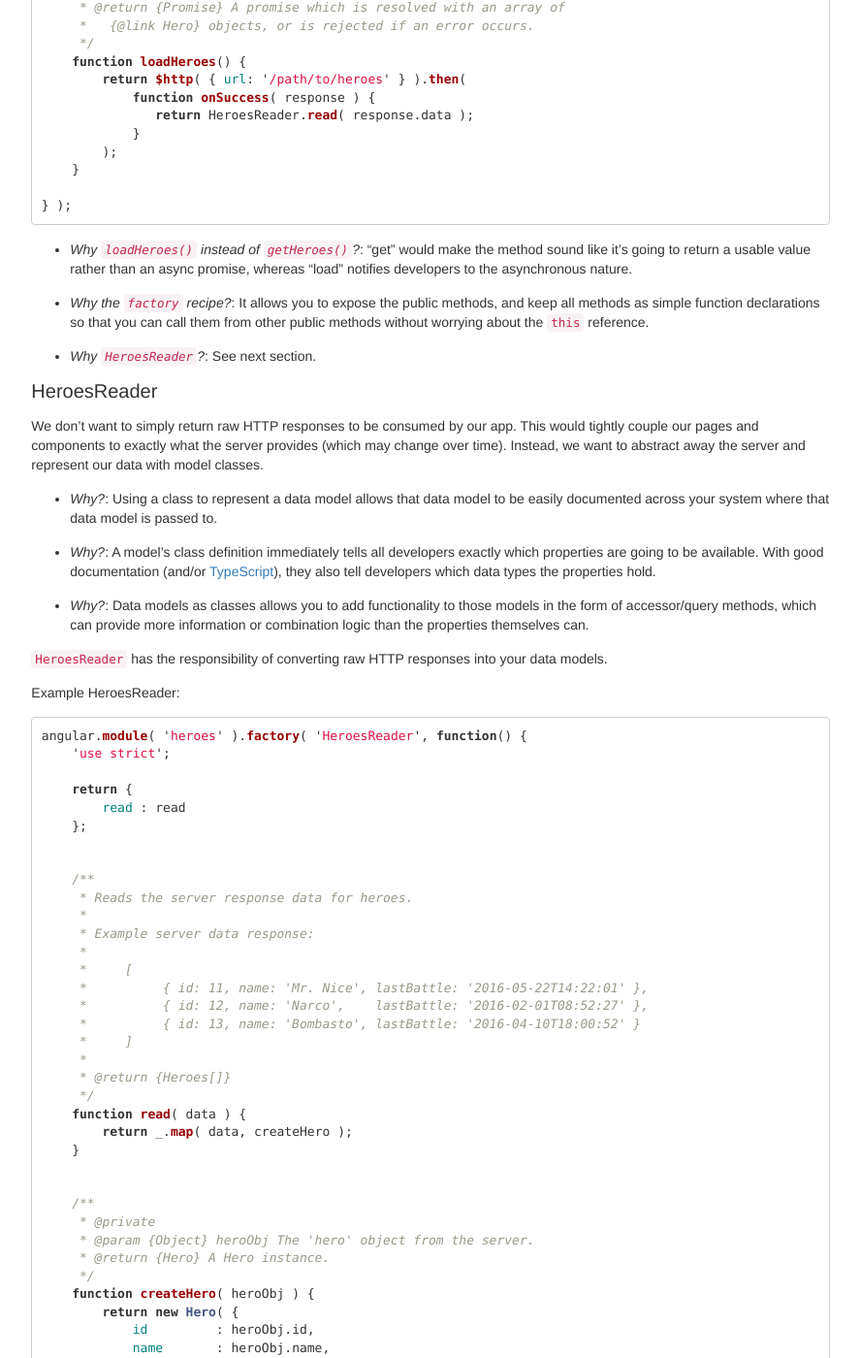
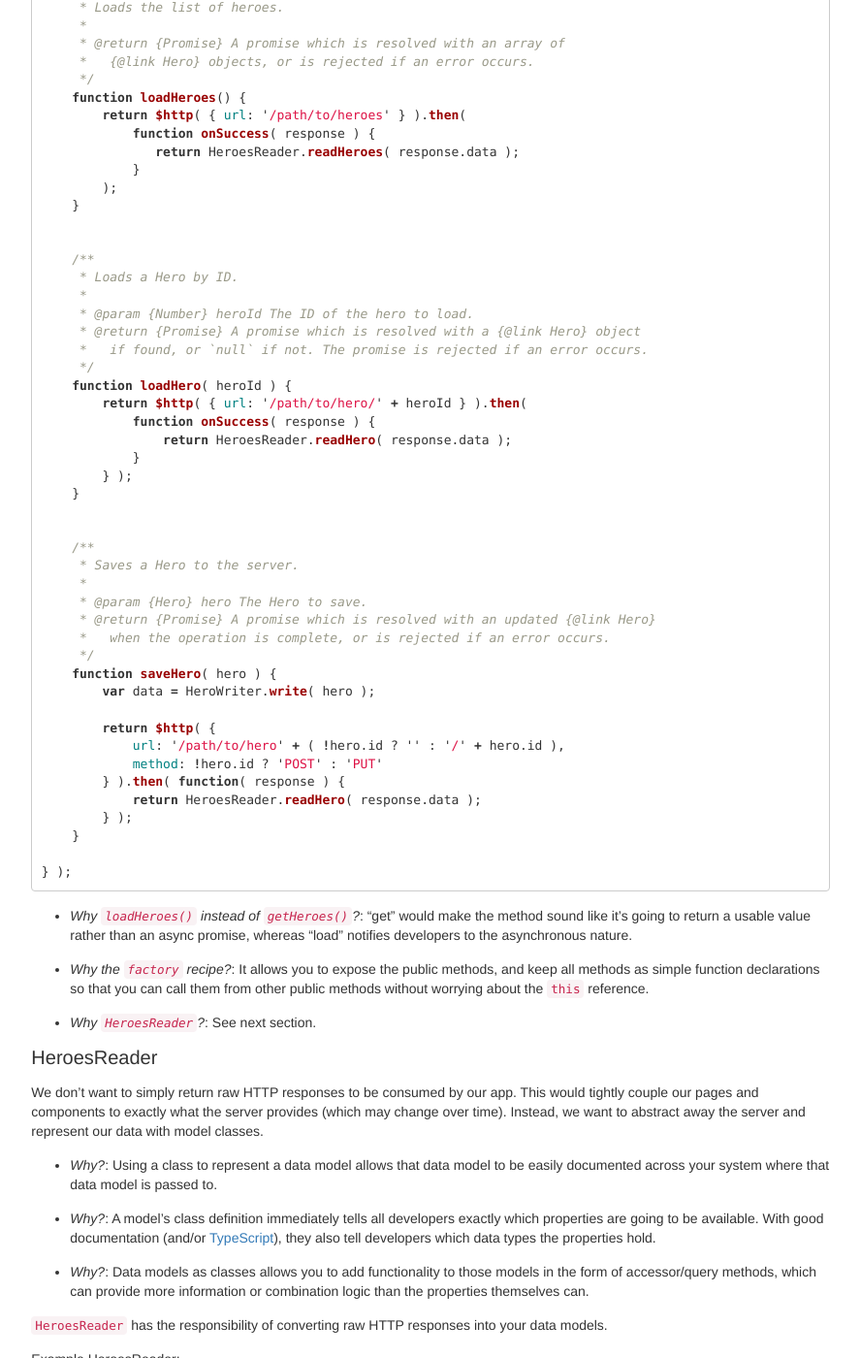
Before and after one commit to gregjacobs/Angular-Architecture, a Jekyll site: the page built from architecture/services.md, in a window 1280 px wide and 1400 px high, scrolled down 1328 px. Shown: the whole window at 97% size, without its empty margins (196-1083 px from the left). Built offline with Jekyll 4.4.1, drawn with Linux system fonts in a browser that asks for light colours; Markdown is read by kramdown in place of the engine named in the settings; comment, search, counter and statistics services are not loaded; some of the changed text lies outside the part shown.

Commit message:
Add a bit more the Services article

````diff
--- a/architecture/services.md
+++ b/architecture/services.md
@@ -39,7 +39,9 @@ angular.module( 'heroes' ).factory( 'HeroesService', function( $http, HeroesRead
 
     // Public API
     return {
-        loadHeroes : loadHeroes
+        loadHeroes : loadHeroes,
+        loadHero   : loadHero,
+        saveHero   : saveHero
     };
 
 
@@ -52,9 +54,44 @@ angular.module( 'heroes' ).factory( 'HeroesService', function( $http, HeroesRead
     function loadHeroes() {
         return $http( { url: '/path/to/heroes' } ).then(
             function onSuccess( response ) {
-               return HeroesReader.read( response.data );
+               return HeroesReader.readHeroes( response.data );
             }
         );
+    }
+
+
+    /**
+     * Loads a Hero by ID.
+     *
+     * @param {Number} heroId The ID of the hero to load.
+     * @return {Promise} A promise which is resolved with a {@link Hero} object
+     *   if found, or `null` if not. The promise is rejected if an error occurs.
+     */
+    function loadHero( heroId ) {
+        return $http( { url: '/path/to/hero/' + heroId } ).then(
+            function onSuccess( response ) {
+                return HeroesReader.readHero( response.data );
+            }
+        } );
+    }
+
+
+    /**
+     * Saves a Hero to the server.
+     *
+     * @param {Hero} hero The Hero to save.
+     * @return {Promise} A promise which is resolved with an updated {@link Hero}
+     *   when the operation is complete, or is rejected if an error occurs.
+     */
+    function saveHero( hero ) {
+        var data = HeroWriter.write( hero );
+
+        return $http( {
+            url: '/path/to/hero' + ( !hero.id ? '' : '/' + hero.id ),
+            method: !hero.id ? 'POST' : 'PUT'
+        } ).then( function( response ) {
+            return HeroesReader.readHero( response.data );
+        } );
     }
 
 } );
@@ -99,15 +136,17 @@ Example HeroesReader:
 angular.module( 'heroes' ).factory( 'HeroesReader', function() {
     'use strict';
 
+    // Public API
     return {
-        read : read
+        readHeroes : readHeroes,
+        readHero   : readHero
     };
 
 
     /**
      * Reads the server response data for heroes.
      *
-     * Example server data response:
+     * Example server response data:
      *
      *     [
      *          { id: 11, name: 'Mr. Nice', lastBattle: '2016-05-22T14:22:01' },
@@ -115,19 +154,25 @@ angular.module( 'heroes' ).factory( 'HeroesReader', function() {
      *          { id: 13, name: 'Bombasto', lastBattle: '2016-04-10T18:00:52' }
      *     ]
      *
+     * @param {Object[]} heroObjs The array of 'hero' objects from the server.
      * @return {Heroes[]}
      */
-    function read( data ) {
-        return _.map( data, createHero );
+    function read( heroObjs ) {
+        return _.map( heroObjs, readHero );
     }
 
 
     /**
-     * @private
+     * Reads the server response data for a single Hero.
+     *
+     * Example server response data:
+     *
+     *     { id: 11, name: 'Mr. Nice', lastBattle: '2016-05-22T14:22:01' }
+     *
      * @param {Object} heroObj The 'hero' object from the server.
      * @return {Hero} A Hero instance.
      */
-    function createHero( heroObj ) {
+    function readHero( heroObj ) {
         return new Hero( {
             id         : heroObj.id,
             name       : heroObj.name,
@@ -163,8 +208,8 @@ angular.module( 'heroes' ).factory( 'HeroesReader', function() {
 #### Hero class
 
 Here's an example of a "class" in ES5, but if you're able, use ES6 classes and
-[Babel](https://babeljs.io) to transpile them into ES5. (Or, even better, use
-[TypeScript](https://www.typescriptlang.org).)
+[Babel](https://babeljs.io) to transpile them into ES5. Or even better, use
+[TypeScript](https://www.typescriptlang.org).
 
 ```js
 angular.module( 'heroes' ).factory( 'Hero', function() {
@@ -202,6 +247,8 @@ angular.module( 'heroes' ).factory( 'Hero', function() {
 See [Models and Collections]({{ site.baseurl }}/architecture/domain-objects)
 for more details.
 
+For how to test, see [Testing Services]({{ site.baseurl }}/testing/services).
+
 <b>(Work-in-progress)</b><br>
 TODO: Additional points to cover:
 
@@ -220,7 +267,3 @@ TODO: Additional points to cover:
        etc.)<br><br>
        For instance, instead of something like `XyzService.isUserEnabled(user)`,
        should instead be: `user.isEnabled()`<br><br>
-
-3. Create domain objects: Models and Collections. Backbone.js has this right.
-   Example: a `UserCollection` might have methods for client-side filtering
-   based on first/last names, or other properties.
````
